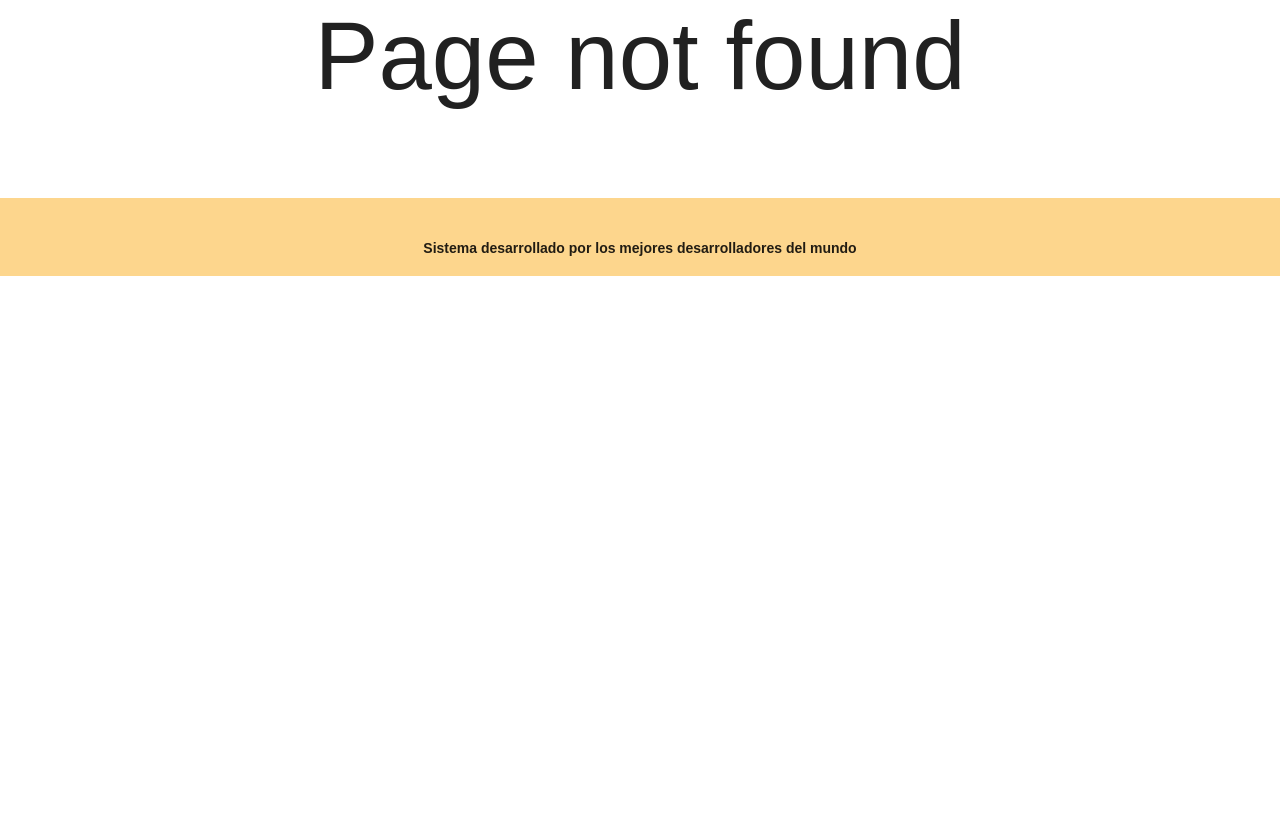
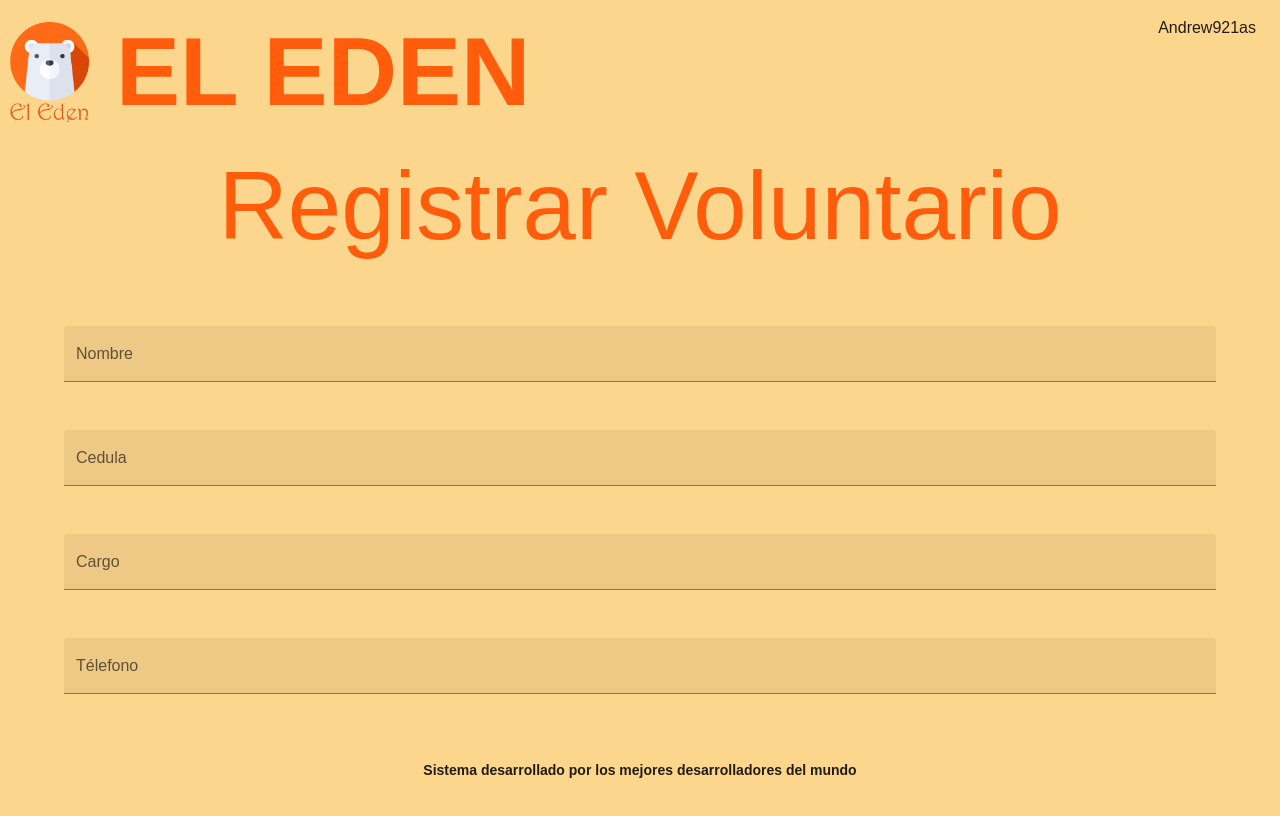
Before and after one commit to andrew921as/El-Eden-DB, a React (Create React App) app in the folder front-eden/: page /Registro-Voluntario in a window 1280 px wide. Before the commit this address had no page. Shown: the top 816 px of the page. Built offline with nearby package versions, Linux system fonts and the light colour scheme; some icons are missing.

Commit message:
Se creo el registrar voluntario

```diff
--- a/front-eden/src/Pages/Home.jsx
+++ b/front-eden/src/Pages/Home.jsx
@@ -77,7 +77,7 @@ function Home() {
               </AccordionSummary>
               <AccordionDetails>
 
-                <StyledMenuItem><ChevronRightIcon fontSize='1.5rem' />Registrar</StyledMenuItem>
+                <StyledMenuItem onClick={() => {navigate('/Registro-Voluntario')} }><ChevronRightIcon fontSize='1.5rem' />Registrar</StyledMenuItem>
                 <StyledMenuItem><ChevronRightIcon fontSize='1.5rem' />Buscar</StyledMenuItem>
 
               </AccordionDetails>
--- a/front-eden/src/Pages/RegistrarAnimal.jsx
+++ b/front-eden/src/Pages/RegistrarAnimal.jsx
@@ -12,8 +12,7 @@ import MenuArriba from '../Components/MenuArriba';
 import '../styles/RegistrarUsu.css';
 
 
-export default function RegistarUser() {
-  const [selectedDate, handleDateChange] = useState(new Date());
+export default function RegistarAnimal() {
 
   const navigate = useNavigate();
 
--- /dev/null
+++ b/front-eden/src/Pages/RegistrarVolun.jsx
@@ -0,0 +1,113 @@
+import React from 'react'
+import { Button, Container, Grid, Stack, TextField, Typography } from '@mui/material';
+import { useNavigate } from 'react-router-dom';
+
+import { useFormik } from 'formik';
+
+import MenuArriba from '../Components/MenuArriba';
+
+import '../styles/RegistrarUsu.css';
+
+
+export default function RegistrarVolun() {
+
+  const navigate = useNavigate();
+
+  const formik = useFormik({
+    initialValues: {
+      Nombre: '',
+      Cedula: '',
+      Cargo: '',
+      Telefono: '',
+    },
+    onSubmit: (values) => {
+      alert(JSON.stringify(values, null, 2));
+    }
+  });
+
+  return (
+    <div className='RegistrarUsuCont'>
+      <MenuArriba />
+      <Stack spacing={8} justifyContent="center">
+        <Typography alignSelf={'center'} variant='h1' color={'#ff5c0c'}>Registrar Voluntario</Typography>
+        <form onSubmit={formik.handleSubmit}>
+          <Stack
+          spacing={6}
+          justifyContent="center"
+          alignItems="center"
+          >
+            <Container>
+              <TextField fullWidth id="Nombre" label="Nombre" variant="filled" name='Nombre' value={formik.values.Nombre} onChange={formik.handleChange} />
+            </Container>
+
+            <Container>
+              <TextField fullWidth id="Cedula" label="Cedula" variant="filled" name='Cedula' value={formik.values.Cedula} onChange={formik.handleChange} />
+            </Container>
+
+
+            <Container>
+              <TextField fullWidth id="Cargo" label="Cargo" variant="filled" name='Cargo' value={formik.values.Cargo} onChange={formik.handleChange} />
+            </Container>
+
+            <Container>
+              <TextField fullWidth id="Telefono" label="Télefono" variant="filled" name='Telefono' value={formik.values.Telefono} onChange={formik.handleChange} />
+            </Container>
+          </Stack>
+          <Stack direction={'row'} spacing={4} justifyContent={'space-between'} sx={{ paddingTop: 5 }}>
+            <Container>
+              <Button
+                variant="text"
+                size='large'
+                fullWidth
+                onClick={() => { navigate('/') }}
+              >
+                <Typography
+                  sx={{
+                    fontSize: {
+                      xs: 30,
+                      sm: 30,
+                      md: 50,
+                      lg: 50,
+                      xl: 50
+                    }
+                  }}
+                  color={'#ff5c0c'}
+                >
+                  Salir
+                </Typography>
+              </Button>
+            </Container>
+            <Container>
+              <Button
+                variant="text"
+                size='large'
+                fullWidth
+                type='submit'
+              >
+                <Typography
+                  sx={{
+                    fontSize: {
+                      xs: 30,
+                      sm: 30,
+                      md: 50,
+                      lg: 50,
+                      xl: 50
+                    }
+                  }}
+                  color={'#ff5c0c'}
+                >
+                  Enviar
+                </Typography>
+              </Button>
+            </Container>
+          </Stack>
+        </form>
+      </Stack>
+      <br />
+      <br />
+      <br />
+      <br />
+      <br />
+    </div>
+  )
+}
--- a/front-eden/src/RoutesPage.js
+++ b/front-eden/src/RoutesPage.js
@@ -4,6 +4,7 @@ import NotFound from "./Pages/NotFound";
 import RegistarUser from "./Pages/RegistarUser";
 import RegistrarAnimal from "./Pages/RegistrarAnimal";
 import BuscarAnimal from "./Pages/BuscarAnimal";
+import RegistrarVolun from "./Pages/RegistrarVolun";
 
 export default function Routes() {
   return useRoutes([
@@ -11,6 +12,7 @@ export default function Routes() {
     { path:'/Registro-Usuario', element:<RegistarUser/> },
     { path:'/Registro-Animal', element:<RegistrarAnimal/> },
     { path:'/Buscar-Animal', element:<BuscarAnimal/> },
+    { path:'/Registro-Voluntario', element:<RegistrarVolun/> },
     {path:'*', element:<NotFound/>}
   ])
 }
--- a/front-eden/src/styles/Footer.css
+++ b/front-eden/src/styles/Footer.css
@@ -1,5 +1,5 @@
 .FooterContainer{
-    position: relative;
+    position: fixed;
     bottom: 0%;
     height: 10%;
     width: 100%;
```
